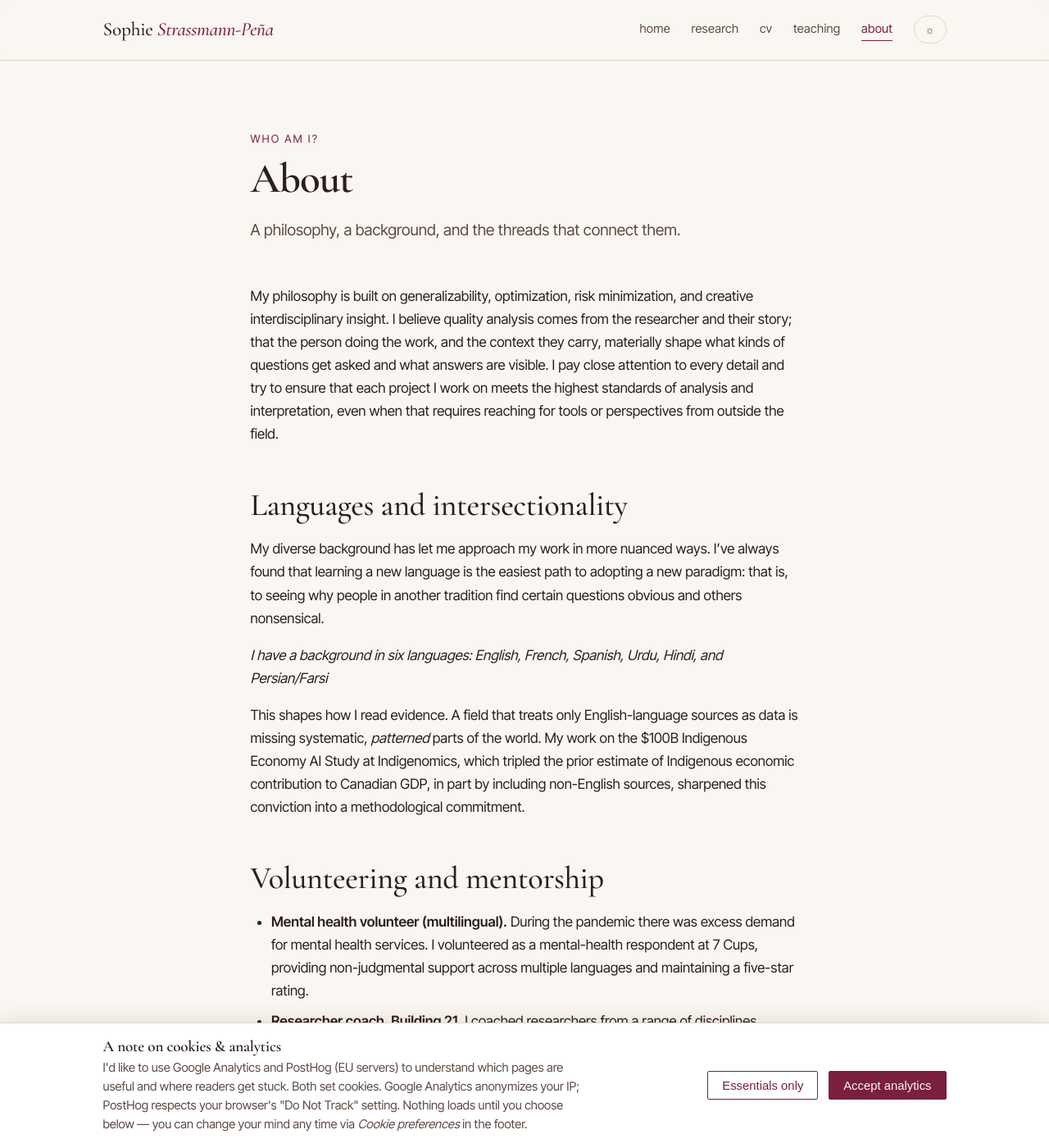
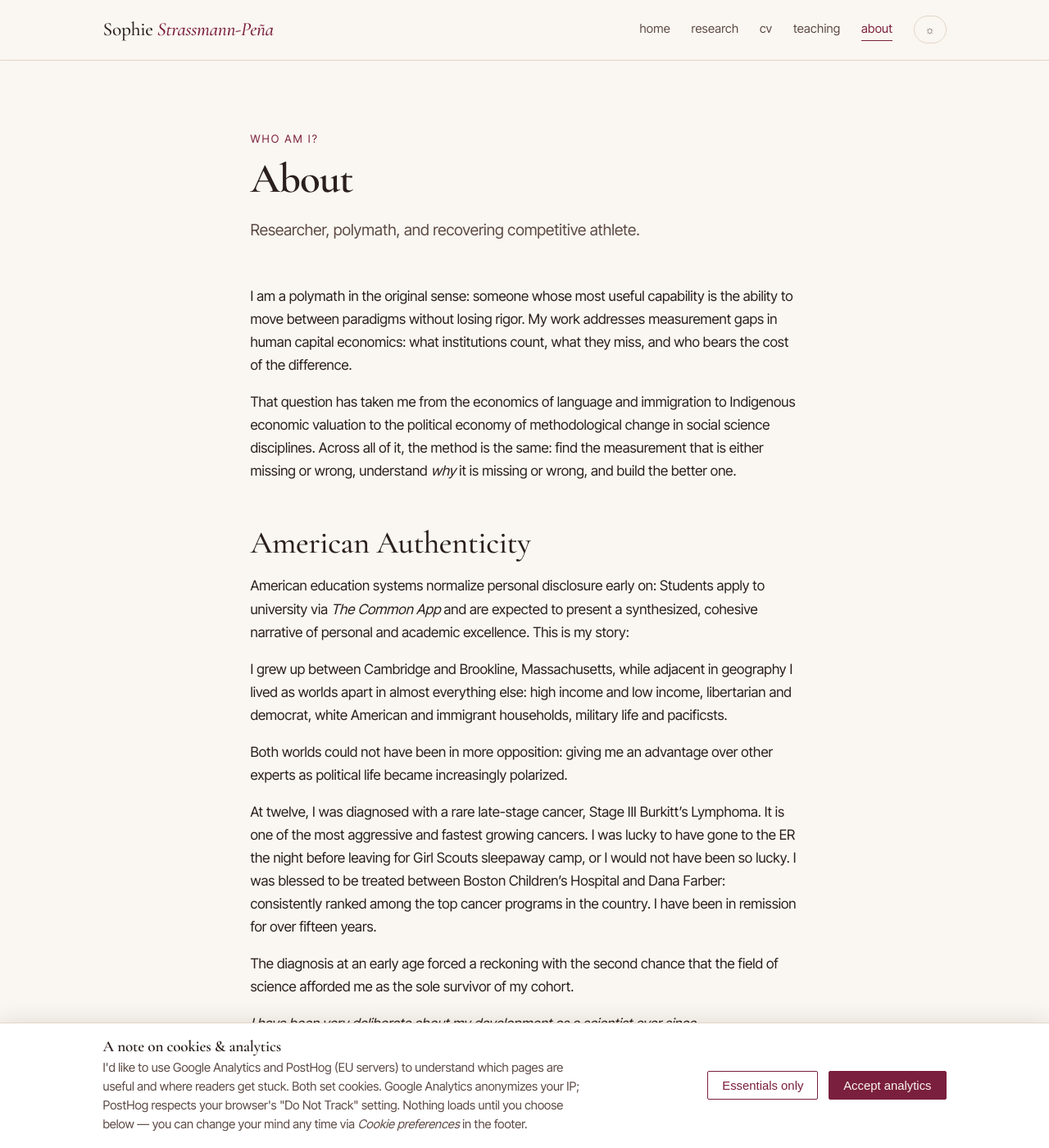
Before and after one commit to sophiestrazie/sophiestrazie.github.io, a Jekyll site: the page built from _pages/about.md, in a window 1280 px wide and 1400 px high. Shown: the whole window at 82% size. Built offline with Jekyll 4.4.1, drawn with Linux system fonts in a browser that asks for light colours; some of the changed text lies outside the part shown.

Commit message:
Add cancer history to about page

```diff
--- a/_pages/about.md
+++ b/_pages/about.md
@@ -2,75 +2,127 @@
 layout: page
 title: "About"
 eyebrow: "Who am I?"
-subtitle: "A philosophy, a background, and the threads that connect them."
+subtitle: "Researcher, polymath, and recovering competitive athlete."
 permalink: /about/
 ---
 
-My philosophy is built on generalizability, optimization, risk minimization,
-and creative interdisciplinary insight. I believe quality analysis comes from
-the researcher and their story; that the person doing the work, and the
-context they carry, materially shape what kinds of questions get asked and
-what answers are visible. I pay close attention to every detail and try to
-ensure that each project I work on meets the highest standards of analysis
-and interpretation, even when that requires reaching for tools or perspectives
-from outside the field.
+I am a polymath in the original sense: someone whose most useful capability is the ability to
+move between paradigms without losing rigor. My work addresses measurement gaps in human capital
+economics: what institutions count, what they miss, and who bears the cost of the difference.
 
-## Languages and intersectionality
+That question has taken me from the economics of language and immigration to Indigenous economic
+valuation to the political economy of methodological change in social science disciplines.
+Across all of it, the method is the same: find the measurement that is either missing or wrong,
+understand *why* it is missing or wrong, and build the better one.
 
-My diverse background has let me approach my work in more nuanced ways. I've
-always found that learning a new language is the easiest path to adopting a
-new paradigm: that is, to seeing why people in another tradition find certain
-questions obvious and others nonsensical.
+## American Authenticity
 
-*I have a background in six languages: English, French, Spanish, Urdu, Hindi, and Persian/Farsi*
+American education systems normalize personal disclosure early on: Students apply to university
+via *The Common App* and are expected to present a synthesized, cohesive narrative of personal
+and academic excellence. This is my story:
 
-This shapes how I read evidence. A field that treats only English-language
-sources as data is missing systematic, *patterned* parts of the world. My
-work on the $100B Indigenous Economy AI Study at Indigenomics, which tripled
-the prior estimate of Indigenous economic contribution to Canadian GDP, in
-part by including non-English sources, sharpened this conviction into a
-methodological commitment.
+I grew up between Cambridge and Brookline, Massachusetts, while adjacent in geography I lived
+as worlds apart in almost everything else: high income and low income, libertarian and democrat,
+white American and immigrant households, military life and pacificsts.
 
-## Volunteering and mentorship
+Both worlds could not have been in more opposition: giving me an advantage over other experts
+as political life became increasingly polarized.
 
-- **Mental health volunteer (multilingual).** During the pandemic there was
-  excess demand for mental health services. I volunteered as a mental-health
-  respondent at 7 Cups, providing non-judgmental support across multiple
-  languages and maintaining a five-star rating.
-- **Researcher coach, Building 21.** I coached researchers from a range of
-  disciplines, helping them narrow their search to the perspectives most
-  relevant to their interests.
-- **Economics content moderator, Facebook.** Nominated and onboarded to
-  moderate an economics community against economic disinformation.
+At twelve, I was diagnosed with a rare late-stage cancer, Stage III Burkitt's Lymphoma. It
+is one of the most aggressive and fastest growing cancers. I was lucky to have gone to the ER
+the night before leaving for Girl Scouts sleepaway camp, or I would not have been so lucky.
+I was blessed to be treated between Boston Children's Hospital and Dana Farber:
+consistently ranked among the top cancer programs in the country. I have been in
+remission for over fifteen years.
 
-## Humour and social change
+The diagnosis at an early age forced a reckoning with the second chance that the field of
+science afforded me as the sole survivor of my cohort.
 
-![MIT students taught me that the best learning is always done while laughing](university/cau-cards.jpeg){width="250"
-fig-align="right" style="float: right;"}
+*I have been very deliberate about my development as a scientist ever since.*
 
-During my time at McGill I found people are genuinely interested in economics,
-they just need the right entry point. I designed a game to teach economic
-concepts using economics jokes. As a content contributor, my economics jokes
-also won multiple awards for growing the economics community on Reddit during
-the pandemic.
+I hold a B.A. in Economics from McGill University and have been admitted to pursue graduate
+studies in science of science Université de Montréal, where I will work with
+Prof. Jean-François Godbout on the adoption lag of computational methods in economics. I have
+contributed to the *$100B Indigenous Economy AI Study at Indigenomics Institute,*
+which produced an estimate three times higher than Statistics Canada's prior figure for Indigenous contribution
+to GDP, in part by including non-English-language sources.
 
-It's my hope that everyone, eventually, can feel empowered with a basic level
-of economic literacy and a positive relationship with their economic context.
+I was also directly responsible for the repeal of a Canadian federal immigration policy that violated
+the *Canadian Human Rights Act* of 1977, without formal authority or Canadian voting rights. Changes
+began impacting outcomes of real Canadian immigration cases within a month of initializing my
+efforts.
 
-## The path here
+I have held fellowships at the AI4Good Lab and the Center for AI and Digital Policy (CAIDIP) as
+a distinguished research member.
 
-McGill → Indigenomics → AI4Good Lab → Université de Montréal × Mila .
-The unifying thread is *measurement:* what we count, what we don't, and
-who pays when we count badly. My PhD work makes that thread explicit: the
-adoption lag of computational methods is, at heart, a story about whose
-problems get measured well enough to be solved.
+## Languages As Methodology
+
+I have a background in six languages: English, French, Spanish, Urdu, Hindi, and Persian/Farsi.
+This is not incidental. Every additional language is an additional epistemic frame, a set of
+questions that feel obvious inside one tradition and nonsensical from outside it. A field that
+treats only English-language sources as data is not missing a few documents; it is missing
+systematic, *patterned* parts of the world (also known as the *weak Whorphian hypothesis*).
+
+The Indigenous economy study made this concrete. My recommendations ensured that future versions
+would establish capacity for economic reporting from corpora written in native languages such as
+Inuktitut. The estimate tripled, in part, because we stopped discarding evidence by language.
+
+## I'm A Polymath
+
+People with genuinely cross-disciplinary training often understate it because each field they
+touch makes them feel like an outsider. I have learned to read this feeling as a signal that
+I am working at a boundary worth paying attention to. My background spans economics,
+geomatics, computational linguistics, machine learning, and political methodology.
+
+The goal is not to be a generalist who knows a little about many things, but to be someone who
+can build bridges between communities that have developed complementary tools in isolation from
+each other. Each of those tools was acquired because I never wanted my toolbox to limit what
+questions I could ask.
+
+## Service and Mentorship
+
+I volunteered as a multilingual mental-health respondent at **7 Cups** during the pandemic,
+maintaining a five-star rating across languages. I have coached researchers at McGill's
+**Building 21,** helping them translate between their intuitions and the methodological vocabulary
+of their field. I served as an economics content moderator on Facebook, countering disinformation
+in one of the largest economics communities on the platform.
+
+![MIT students taught me that the best learning is always done while laughing](/assets/img/cau-cards.jpeg){width="150" ig-align="right" style="float: right;"}
+
+I designed a card game to teach economics through jokes. My economics jokes also won multiple
+awards for growing the economics community on Reddit during the pandemic, which I mention not
+as an oddity but as evidence that the communication problem in economics is real and solvable.
+
+## Athletics
+
+![Competitive Figure Skating, The Skating Club of Boston](/assets/img/scob.jpeg)
+
+Before research, I trained as a competitive figure skater at the
+[Skating Club of Boston](https://scboston.org/), the third-oldest American skating club, founded
+in 1912, and a founding member of U.S. Figure Skating. The club has trained Olympic medalists
+and national champions for over a century, and placed three skaters on the 2026 U.S. Olympic
+team for the Winter Games in Milan. I was part of the development pipeline that institution is
+known for.
+
+I have also trained and competed in eight styles of dance, winning awards across multiple
+disciplines. I currently train in military-grade Krav Maga and enjoy a practice of daily
+mindfulness.
+
+The through-line across all of it is the same: internalize a complex structured system until
+execution becomes intuitive, then perform under conditions where errors are immediately visible.
+That is not a different skill from research. It is the same skill applied to a different domain.
+
+## The path
+
+Boston → McGill → Indigenomics → AI4Good Lab → Université de Montréal × Mila .
+
+The unifying thread is *measurement*: what we count, what we do not, and who pays when we
+count badly. My doctoral work makes that thread explicit. The adoption lag of computational
+methods in economics is, at heart, a story about whose problems get measured rigorously
+enough to be solved, and what it takes to change that.
 
 <p style="margin-top: var(--sp-6);">
-  <a class="btn" href="{{ '/cv/' | relative_url }}">→ Full CV</a>
+  <a class="btn" href="{{ '/cv/' | relative_url }}">Full CV</a>
   &nbsp;
-  <a class="btn" href="{{ '/research/' | relative_url }}">→ Research</a>
+  <a class="btn" href="{{ '/research/' | relative_url }}">Research</a>
 </p>
-
-## As A Person
-
-![Competitive Figure Skating - The Skating Club of Boston](/assets/img/scob.jpeg)
```
